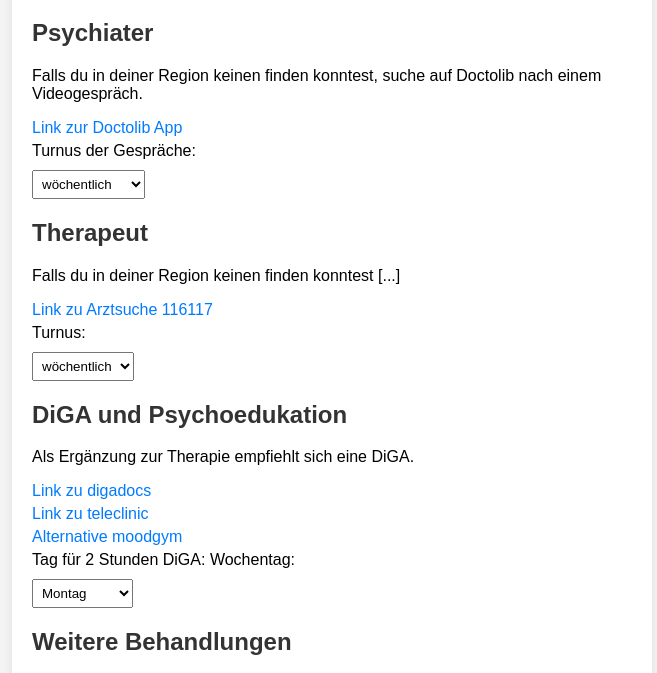
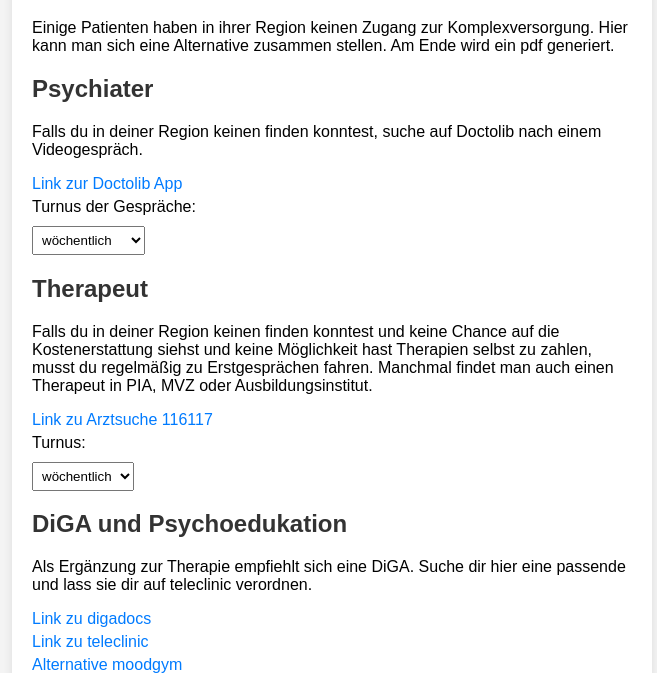
Before and after one commit to BenutzerEinsZweiDrei/alt_komplex, a plain HTML site: page index.html in a window 1280 px wide. Shown: the part 121-794 px from the top of the page, without its empty margins (308-965 px from the left). Drawn offline with nearby package versions, Linux system fonts and the light colour scheme.

Commit message:
Update index.html

```diff
--- a/index.html
+++ b/index.html
@@ -51,7 +51,10 @@
 <body>
     <div class="container">
         <h1>Alternative Komplexversorgung</h1>
+        <p>
+Einige Patienten haben in ihrer Region keinen Zugang zur Komplexversorgung. Hier kann man sich eine Alternative zusammen stellen. Am Ende wird ein pdf generiert.
 
+</p>
         <h2>Psychiater</h2>
         <p>Falls du in deiner Region keinen finden konntest, suche auf Doctolib nach einem Videogespräch.</p>
         <a href="https://www.doctolib.de" target="_blank">Link zur Doctolib App</a>
@@ -63,7 +66,9 @@
         </select>
 
         <h2>Therapeut</h2>
-        <p>Falls du in deiner Region keinen finden konntest [...]</p>
+        <p>
+Falls du in deiner Region keinen finden konntest und keine Chance auf die Kostenerstattung siehst und keine Möglichkeit hast Therapien selbst zu zahlen, musst du regelmäßig zu Erstgesprächen fahren. Manchmal findet man auch einen Therapeut in PIA, MVZ oder Ausbildungsinstitut.
+</p>
         <a href="https://www.116117.de" target="_blank">Link zu Arztsuche 116117</a>
         <label>Turnus:</label>
         <select id="thera">
@@ -71,10 +76,10 @@
         </select>
 
         <h2>DiGA und Psychoedukation</h2>
-        <p>Als Ergänzung zur Therapie empfiehlt sich eine DiGA.</p>
+        <p>Als Ergänzung zur Therapie empfiehlt sich eine DiGA. Suche dir hier eine passende und lass sie dir auf teleclinic verordnen.</p>
         <a href="https://www.digadocs.de" target="_blank">Link zu digadocs</a>
         <a href="https://www.teleclinic.com" target="_blank">Link zu teleclinic</a>
-        <a href="https://www.moodgym.com.au" target="_blank">Alternative moodgym</a>
+        <a href="https://www.moodgym.de" target="_blank">Alternative moodgym</a>
         <label>Tag für 2 Stunden DiGA:</label>
         <label>Wochentag:</label>
         <select class="wochentag">
@@ -112,7 +117,7 @@
 
         <h2>Selbsthilfegruppe</h2>
         <a href="https://www.google.com/search?q=Selbsthilfegruppe+in+meiner+N%C3%A4he" target="_blank">Selbsthilfegruppen in meiner Nähe</a>
-        <a href="https://www.hellopeers.com" target="_blank">Alternative hellopeers</a>
+        <a href="https://www.hellopeers.de" target="_blank">Alternative hellopeers</a>
         <label>Wochentag:</label>
         <select class="wochentag">
             <option>Montag</option>
```
